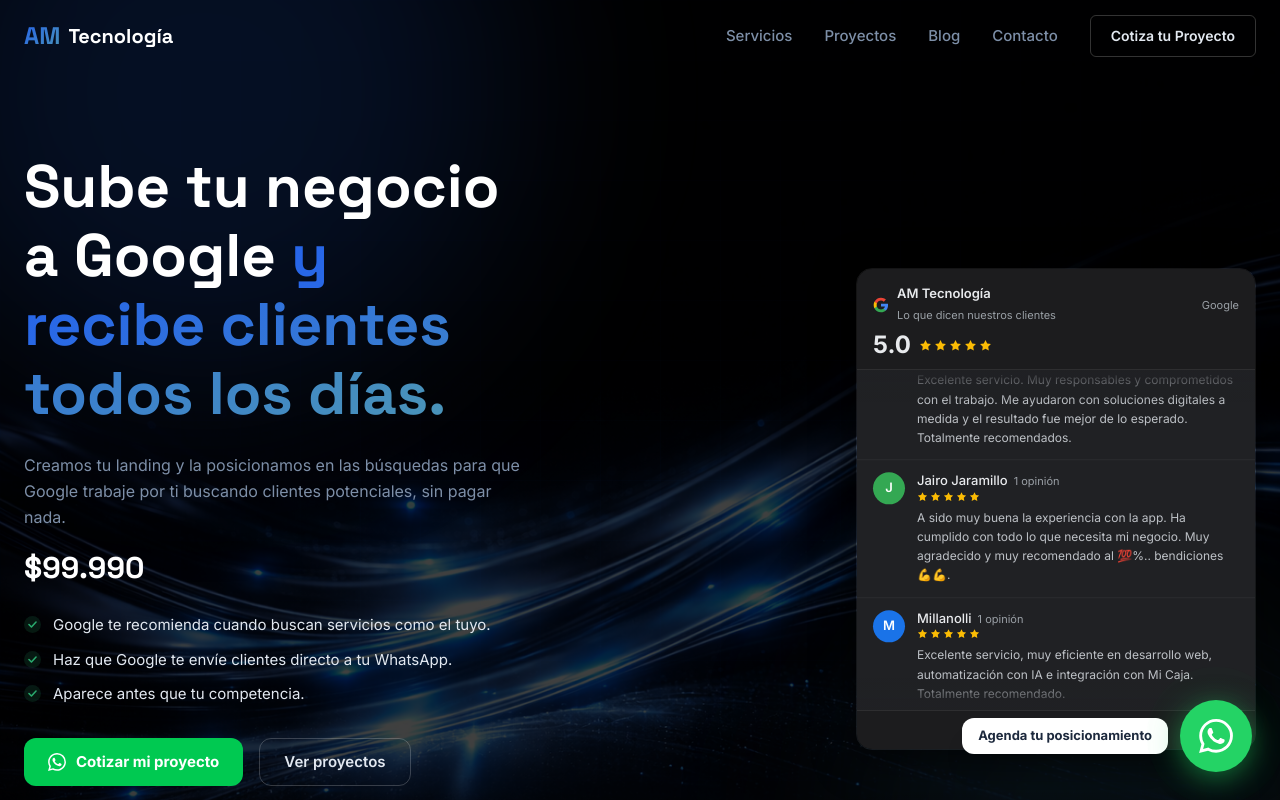
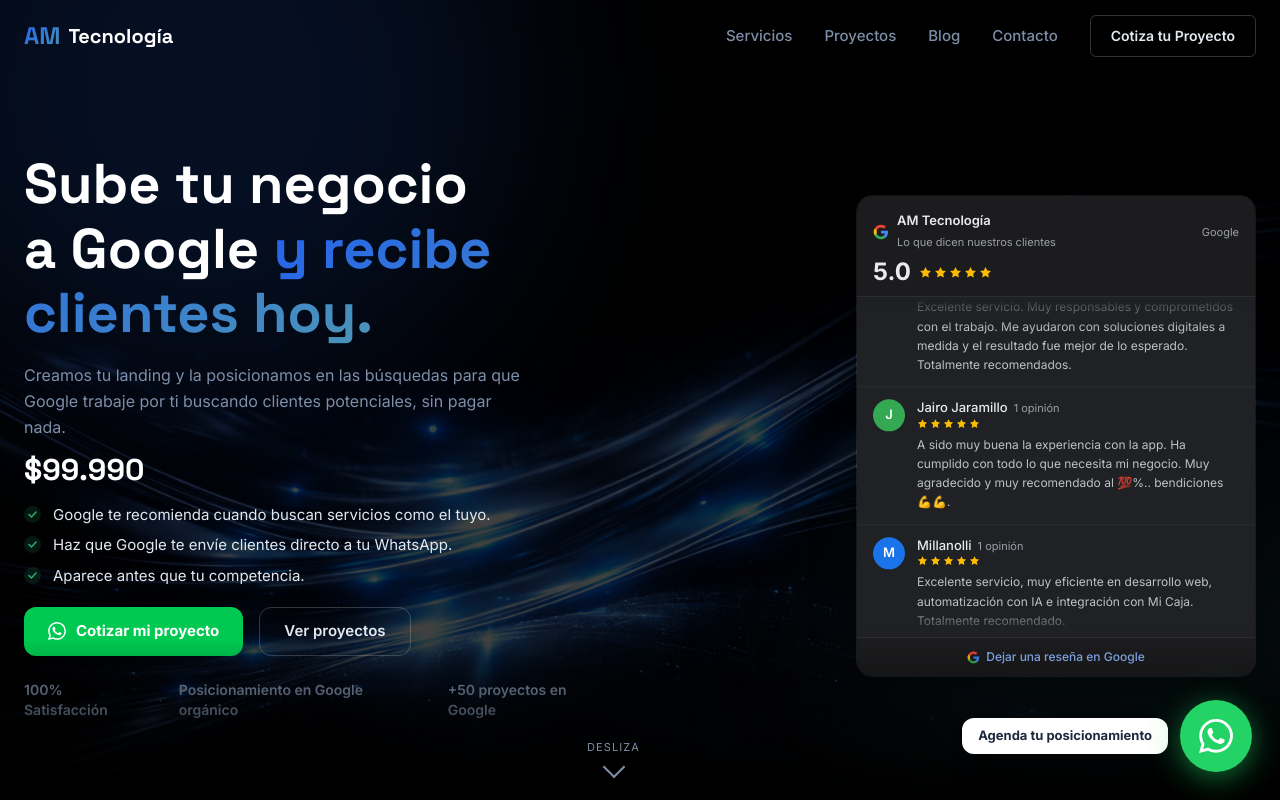
Before and after one commit to micajaproyectos/am-tecnologia, a Next.js app: page / in a window 1280 px wide. Shown: the top 800 px of the page. Built offline with nearby package versions, Linux system fonts and the light colour scheme.

Commit message:
mejoras en landing

```diff
--- a/components/Hero.tsx
+++ b/components/Hero.tsx
@@ -32,30 +32,30 @@
       <div className="absolute -top-52 -left-24 w-[600px] h-[600px] rounded-full bg-am-primary/15 blur-[100px] pointer-events-none" />
       <div className="absolute -bottom-32 -right-16 w-[500px] h-[500px] rounded-full bg-am-accent/10 blur-[90px] pointer-events-none" />
 
-      <div className="relative max-w-7xl mx-auto px-6 py-20 grid grid-cols-1 lg:grid-cols-2 gap-16 items-center">
+      <div className="relative max-w-7xl mx-auto px-6 py-10 grid grid-cols-1 lg:grid-cols-2 gap-16 items-center">
         {/* ── COPY ── */}
         <div>
           {/* Headline */}
           <h1
-            className="font-display font-extrabold text-white text-balance leading-[1.15] mb-6"
-            style={{ fontSize: "clamp(2.25rem, 5vw, 3.75rem)" }}
+            className="font-display font-extrabold text-white text-balance leading-[1.15] mb-4"
+            style={{ fontSize: "clamp(2rem, 4.5vw, 3.5rem)" }}
           >
             Sube tu negocio a Google{" "}
-            <span className="gradient-text">y recibe clientes todos los días.</span>
+            <span className="gradient-text">y recibe clientes hoy.</span>
           </h1>
 
           {/* Sub */}
-          <p className="text-am-muted text-base leading-relaxed mb-5 max-w-lg">
+          <p className="text-am-muted text-base leading-relaxed mb-3 max-w-lg">
             Creamos tu landing y la posicionamos en las búsquedas para que Google trabaje por ti buscando clientes potenciales, sin pagar nada.
           </p>
 
           {/* Price */}
-          <p className="font-display font-extrabold text-white text-3xl mb-7">
+          <p className="font-display font-extrabold text-white text-3xl mb-4">
             $99.990
           </p>
 
           {/* Bullets */}
-          <ul className="flex flex-col gap-3 mb-8">
+          <ul className="flex flex-col gap-2 mb-5">
             {bullets.map((b) => (
               <li key={b} className="flex items-start gap-3 text-am-text text-[15px]">
                 <CheckIcon />
@@ -65,7 +65,7 @@
           </ul>
 
           {/* Actions */}
-          <div className="flex flex-wrap gap-4 mb-10">
+          <div className="flex flex-wrap gap-4 mb-6">
             <a
               href={WA}
               data-cta-source="hero"
```
